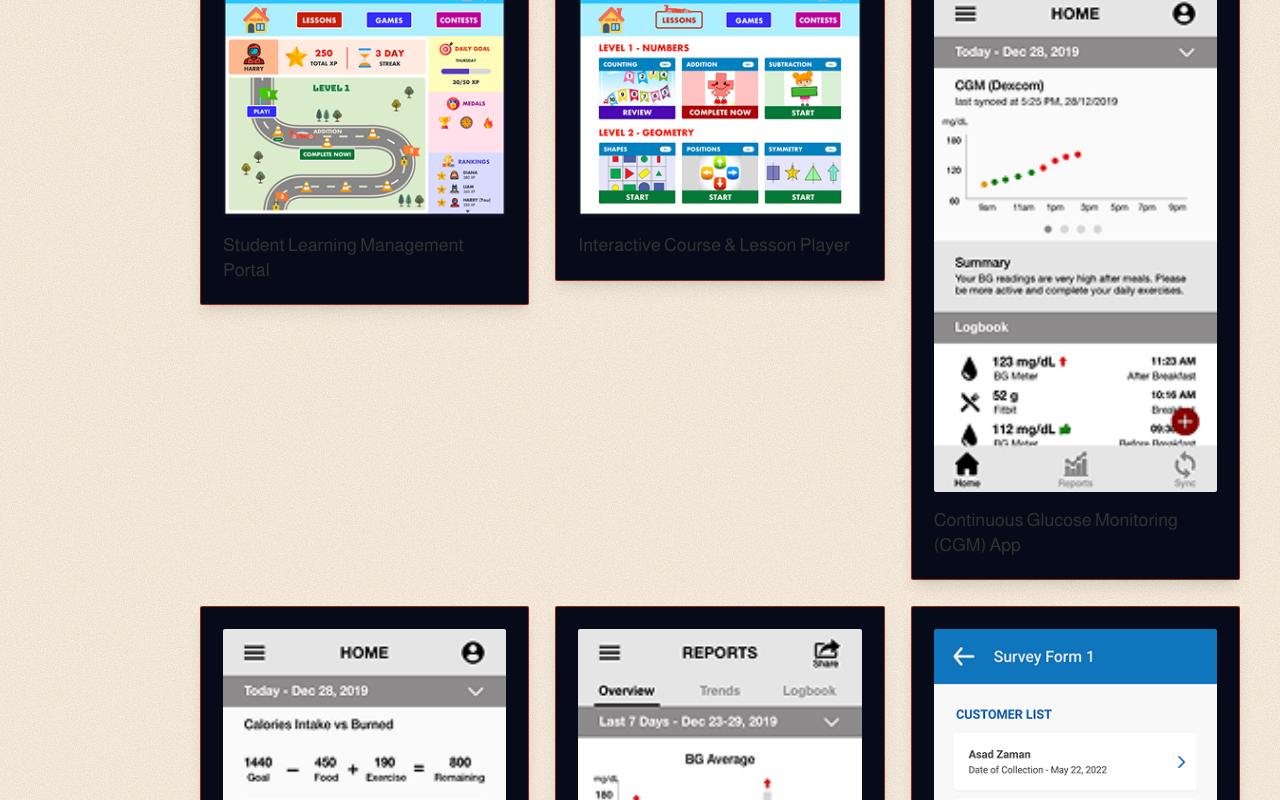
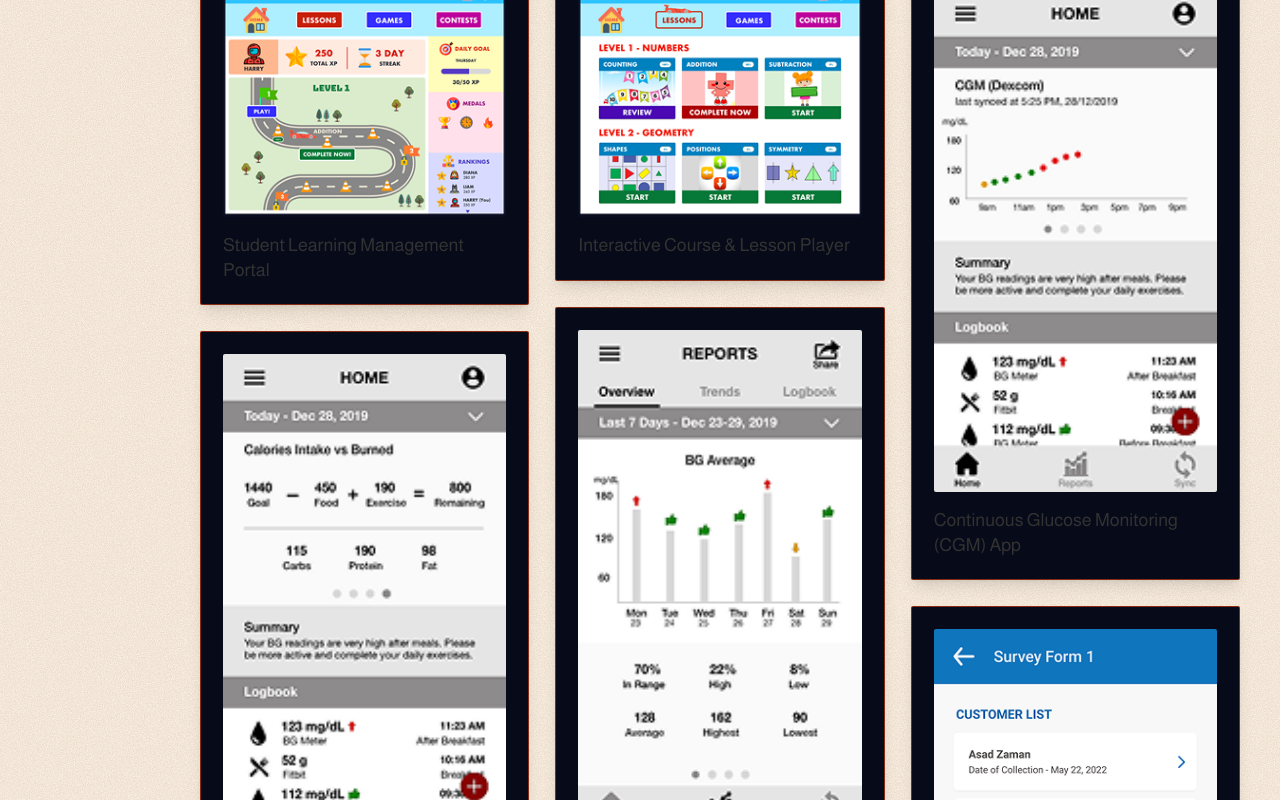
Before and after one commit to shihablabs/project-portfolio, a Next.js app: page /work/apps in a window 1280 px wide. Shown: the part 1019-1819 px from the top of the page. Built offline with nearby package versions, Linux system fonts and the light colour scheme.

Commit message:
feat: implement responsive masonry grid layout with zero extra gaps

```diff
--- a/src/components/work/CategoryGridView.tsx
+++ b/src/components/work/CategoryGridView.tsx
@@ -146,6 +146,38 @@ export default function CategoryGridView({
     setSelectedWorkTypeFilter("All");
     setSelectedIndustryFilter("All");
   };
+
+  // ── 03. DYNAMIC RESPONSIVE COLUMN COUNT FOR MASONRY ──
+  // 3 columns on desktop (>=1024px), 2 on tablet (>=768px), 1 on mobile (<768px)
+  const [columnCount, setColumnCount] = useState(3);
+
+  useEffect(() => {
+    const updateColumns = () => {
+      const width = window.innerWidth;
+      if (width < 768) {
+        setColumnCount(1);
+      } else if (width < 1024) {
+        setColumnCount(2);
+      } else {
+        setColumnCount(3);
+      }
+    };
+
+    updateColumns();
+    window.addEventListener("resize", updateColumns);
+    return () => window.removeEventListener("resize", updateColumns);
+  }, []);
+
+  // Split filtered projects across columns to form a true Masonry layout:
+  // Item 0, 1, 2 sit across the top row; each subsequent item tucks directly
+  // below the item above it with auto-adjusted height and zero excessive gaps.
+  const masonryColumns = useMemo(() => {
+    const cols: WorkProject[][] = Array.from({ length: columnCount }, () => []);
+    filteredProjects.forEach((project, idx) => {
+      cols[idx % columnCount].push(project);
+    });
+    return cols;
+  }, [filteredProjects, columnCount]);
 
   return (
     <div className="w-full px-4 sm:px-6 lg:px-10 pt-16 sm:pt-20 lg:pt-24 pb-24">
@@ -571,15 +603,22 @@ export default function CategoryGridView({
         )}
       </div>
 
-      {/* ── 03. DIRECT SCREENSHOT CARD GRID (Matching User's Screenshot Exactly) ── */}
+      {/* ── 03. DIRECT SCREENSHOT CARD GRID (Masonry Layout: Auto Height, Zero Extra Gap) ── */}
       {/* Rules: 3 Columns, 26px Gap, All-Side Border, 20px-22px Padding, 18px Regular Almarai Title Inside */}
       {filteredProjects.length > 0 ? (
-        <div className="w-full grid grid-cols-1 md:grid-cols-2 lg:grid-cols-3 gap-[26px] items-start">
-          {filteredProjects.map((project) => (
+        <div
+          className="w-full grid gap-[26px] items-start"
+          style={{
+            gridTemplateColumns: `repeat(${columnCount}, minmax(0, 1fr))`,
+          }}
+        >
+          {masonryColumns.map((col, colIdx) => (
+            <div key={colIdx} className="flex flex-col gap-[26px] w-full">
+              {col.map((project) => (
                 <div
                   key={project.id}
                   onClick={() => setSelectedProject(project)}
-              className="group cursor-pointer bg-[#070B19] border border-[#DE4313]/60 hover:border-[#FEC163] transition-all duration-300 rounded-[2px] p-[20px] sm:p-[22px] flex flex-col justify-between shadow-lg hover:shadow-[0_0_30px_rgba(222,67,19,0.35)]"
+                  className="group cursor-pointer bg-[#070B19] border border-[#DE4313]/60 hover:border-[#FEC163] transition-all duration-300 rounded-[2px] p-[20px] sm:p-[22px] flex flex-col justify-between shadow-lg hover:shadow-[0_0_30px_rgba(222,67,19,0.35)] w-full"
                 >
                   {/* Direct Full-Length Screenshot */}
                   <div className="relative w-full overflow-hidden rounded-[2px] bg-[#0A0F24]">
@@ -597,6 +636,8 @@ export default function CategoryGridView({
                   <h3 className="font-almarai font-normal text-[18px] text-[var(--ink)] mt-4 text-left leading-snug group-hover:text-[#FEC163] transition-colors">
                     {project.title}
                   </h3>
+                </div>
+              ))}
             </div>
           ))}
         </div>
```
Lines whose indentation alone changed are shown as unchanged.
